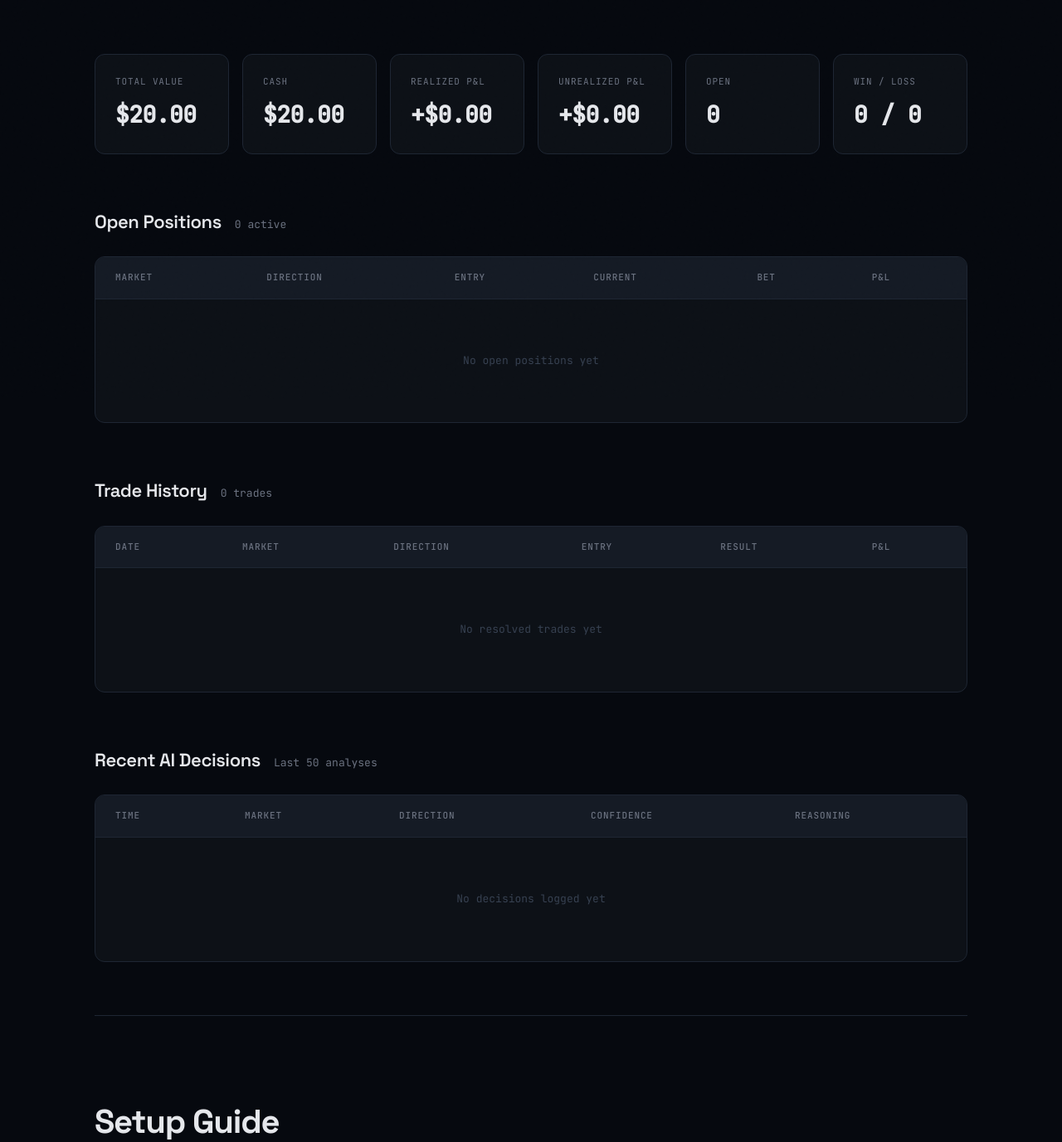
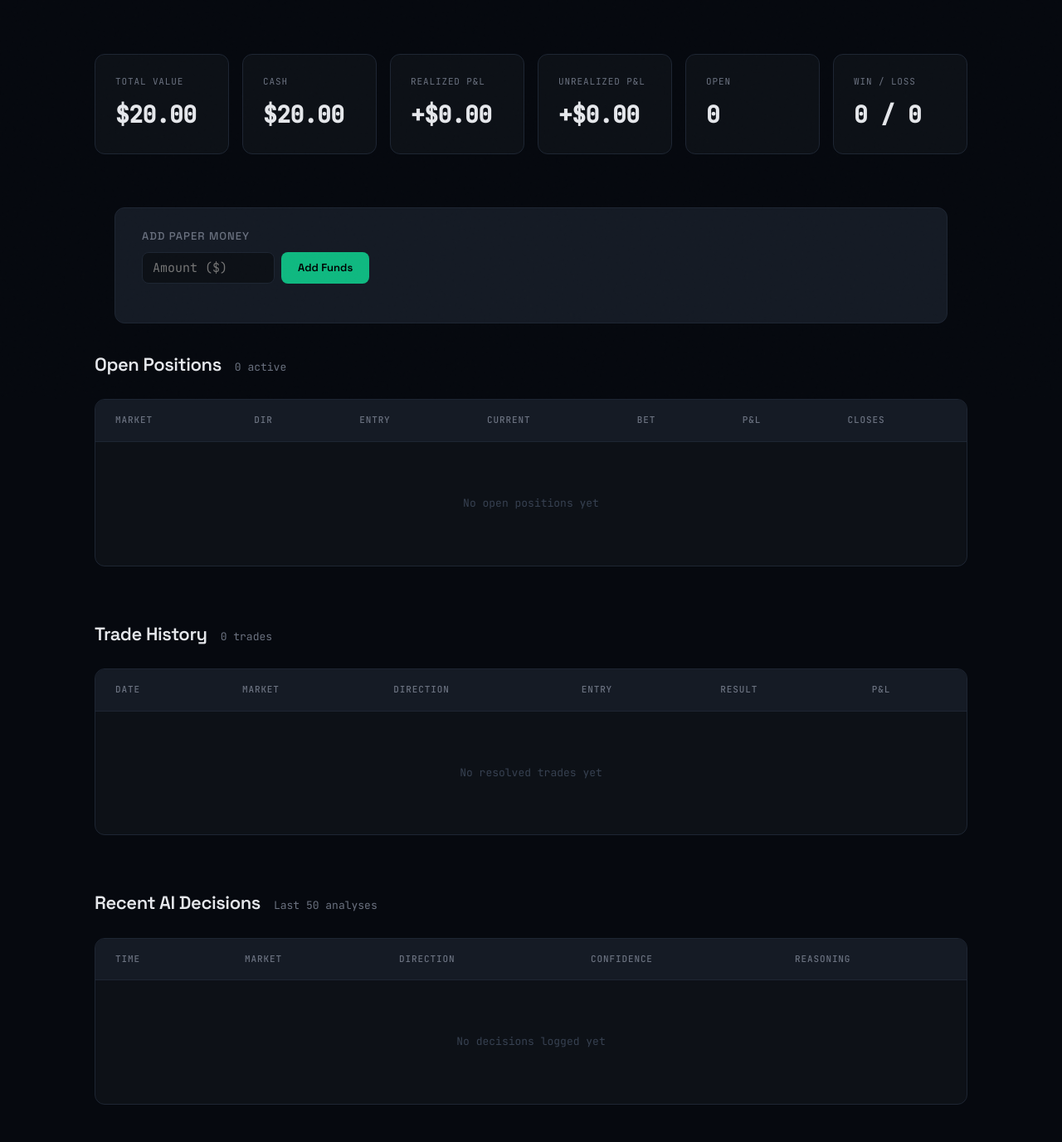
Before and after one commit to Zrk16/polymarket-bot, a Flask app: page / in a window 1280 px wide. Shown: the part 319-1696 px from the top of the page at 83% size. Run offline with Flask 3, Linux system fonts and the light colour scheme; data that the repository does not hold is empty.

Commit message:
Add Kelly sizing, add-funds widget, HF persistence, end date column

```diff
--- a/ledger.py
+++ b/ledger.py
@@ -8,6 +8,11 @@ P&L math (prediction market basics):
   - If your outcome wins: each share pays $1.00. Profit = shares - bet.
   - If your outcome loses: shares worth $0. Loss = full bet amount.
   - Unrealized P&L = (shares * current_price) - bet_amount.
+
+Persistence:
+  - Saves to ledger.json locally.
+  - If HF_TOKEN + HF_DATASET_REPO env vars are set, also syncs to a
+    Hugging Face dataset repo so data survives Space rebuilds.
 """
 
 import json
@@ -18,6 +23,43 @@ import uuid
 from fetcher import get_live_price, is_market_resolved
 
 LEDGER_FILE = "ledger.json"
+
+_HF_TOKEN = os.getenv("HF_TOKEN")
+_HF_REPO = os.getenv("HF_DATASET_REPO")  # e.g. "zrk2010/polymarket-data"
+
+
+def _hf_push(local_path):
+    """Push ledger.json to HF Dataset repo (fire-and-forget, never crashes)."""
+    if not (_HF_TOKEN and _HF_REPO):
+        return
+    try:
+        from huggingface_hub import HfApi
+        HfApi(token=_HF_TOKEN).upload_file(
+            path_or_fileobj=local_path,
+            path_in_repo="ledger.json",
+            repo_id=_HF_REPO,
+            repo_type="dataset",
+        )
+    except Exception as e:
+        print(f"  [ledger] HF sync failed: {e}")
+
+
+def _hf_pull():
+    """Pull ledger.json from HF Dataset repo. Returns dict or {}."""
+    if not (_HF_TOKEN and _HF_REPO):
+        return {}
+    try:
+        from huggingface_hub import hf_hub_download
+        path = hf_hub_download(
+            repo_id=_HF_REPO,
+            filename="ledger.json",
+            repo_type="dataset",
+            token=_HF_TOKEN,
+        )
+        with open(path, "r") as f:
+            return json.load(f)
+    except Exception:
+        return {}
 
 
 class Ledger:
@@ -32,6 +74,12 @@ class Ledger:
             self._save()
 
     def _load(self):
+        # 1. Try HF Dataset (survives rebuilds)
+        data = _hf_pull()
+        if data:
+            print("  [ledger] Loaded from HF Dataset")
+            return data
+        # 2. Fall back to local file
         if os.path.exists(LEDGER_FILE):
             with open(LEDGER_FILE, "r") as f:
                 return json.load(f)
@@ -40,8 +88,21 @@ class Ledger:
     def _save(self):
         with open(LEDGER_FILE, "w") as f:
             json.dump(self.data, f, indent=2)
+        _hf_push(LEDGER_FILE)
 
     def available_bankroll(self):
+        return self.data["bankroll"]
+
+    def add_funds(self, amount: float):
+        """Add paper money to the bankroll (dashboard top-up)."""
+        amount = round(float(amount), 2)
+        if amount <= 0:
+            raise ValueError("Amount must be positive")
+        self.data["bankroll"] = round(self.data["bankroll"] + amount, 2)
+        self.data["starting_bankroll"] = round(
+            self.data["starting_bankroll"] + amount, 2
+        )
+        self._save()
         return self.data["bankroll"]
 
     def get_open_condition_ids(self):
@@ -54,13 +115,6 @@ class Ledger:
     def place_trade(self, market, direction, entry_odds, token_id, bet_amount):
         """
         Record a paper trade. Deducts bet_amount from bankroll.
-
-        # TODO: Real execution would go here —
-        # 1. Build order via py-clob-client
-        # 2. Sign with wallet private key
-        # 3. Submit to CLOB API: POST /order
-        # 4. Wait for fill confirmation
-        # 5. Record actual fill price (may differ from midpoint)
         """
         shares = round(bet_amount / entry_odds, 6)
 
@@ -76,20 +130,20 @@ class Ledger:
             "shares": shares,
             "current_odds": entry_odds,
             "unrealized_pnl": 0.0,
+            "end_date": market.get("end_date", ""),
             "status": "open",
             "final_pnl": None,
+            "resolved_at": None,
         }
 
         self.data["trades"].append(trade)
         self.data["bankroll"] -= bet_amount
+        self.data["bankroll"] = round(self.data["bankroll"], 2)
         self._save()
         return trade
 
     def update_unrealized_pnl(self):
-        """
-        Fetch live prices for all open positions and recalculate
-        unrealized P&L: (shares * current_price) - bet_amount.
-        """
+        """Fetch live prices for all open positions and recalculate unrealized P&L."""
         for trade in self.data["trades"]:
             if trade["status"] != "open":
                 continue
@@ -105,15 +159,7 @@ class Ledger:
         self._save()
 
     def check_resolutions(self):
-        """
-        Check each open position — has the market resolved?
-        If yes, calculate final P&L and close the trade.
-
-        # TODO: Real bot would also:
-        # 1. Call redeem endpoint to claim winnings
-        # 2. Verify on-chain settlement
-        # 3. Update wallet USDC balance
-        """
+        """Check each open position — has the market resolved?"""
         for trade in self.data["trades"]:
             if trade["status"] != "open":
                 continue
@@ -123,7 +169,6 @@ class Ledger:
                 continue
 
             if winner is None:
-                # Market voided — refund the bet
                 trade["status"] = "voided"
                 trade["resolved_at"] = time.strftime("%Y-%m-%d %H:%M:%S")
                 trade["final_pnl"] = 0.0
--- a/requirements.txt
+++ b/requirements.txt
@@ -2,3 +2,4 @@ groq>=0.9.0
 requests>=2.31.0
 python-dotenv>=1.0.0
 flask>=3.0.0
+huggingface_hub>=0.23.0
--- a/server.py
+++ b/server.py
@@ -13,7 +13,7 @@ import os
 import threading
 import time
 
-from flask import Flask, jsonify, render_template
+from flask import Flask, jsonify, render_template, request
 
 from bot import run_cycle, SLEEP_SECONDS, BANKROLL
 from ledger import Ledger, LEDGER_FILE
@@ -93,6 +93,18 @@ def api_bot():
     return jsonify(bot_state)
 
 
+@app.route("/api/add-funds", methods=["POST"])
+def api_add_funds():
+    if ledger is None:
+        return jsonify({"error": "Bot not running yet"}), 400
+    try:
+        amount = float(request.json.get("amount", 0))
+        new_balance = ledger.add_funds(amount)
+        return jsonify({"bankroll": new_balance})
+    except (ValueError, TypeError) as e:
+        return jsonify({"error": str(e)}), 400
+
+
 if __name__ == "__main__":
     if not os.getenv("GROQ_API_KEY"):
         print("WARNING: GROQ_API_KEY not set — bot loop disabled, dashboard-only mode")
--- a/static/script.js
+++ b/static/script.js
@@ -104,11 +104,18 @@ document.addEventListener("DOMContentLoaded", () => {
     }
   }
 
+  function formatDate(str) {
+    if (!str) return "—";
+    const d = new Date(str);
+    if (isNaN(d)) return str;
+    return d.toLocaleDateString("en-US", { month: "short", day: "numeric", year: "numeric" });
+  }
+
   function renderPositions(trades) {
     els.positionsCount.textContent = `${trades.length} active`;
 
     if (!trades.length) {
-      els.positionsBody.innerHTML = emptyRow(6, "No open positions yet");
+      els.positionsBody.innerHTML = emptyRow(7, "No open positions yet");
       return;
     }
 
@@ -120,9 +127,10 @@ document.addEventListener("DOMContentLoaded", () => {
           <td>${truncate(t.market_title || t.question, 50)}</td>
           <td><span class="badge ${dirClass}">${t.direction}</span></td>
           <td>${parseFloat(t.entry_odds).toFixed(3)}</td>
-          <td>${parseFloat(t.current_price || t.entry_odds).toFixed(3)}</td>
+          <td>${parseFloat(t.current_odds || t.entry_odds).toFixed(3)}</td>
           <td>${money(t.bet_amount)}</td>
           <td class="${pnlClass(pnl)}">${signedMoney(pnl)}</td>
+          <td>${formatDate(t.end_date)}</td>
         </tr>`;
       })
       .join("");
@@ -190,6 +198,47 @@ document.addEventListener("DOMContentLoaded", () => {
     }
   }
 
+  // ── Add Funds ───────────────────────────────────────────────────
+  function initAddFunds() {
+    const btn = document.getElementById("addFundsBtn");
+    const input = document.getElementById("addFundsAmount");
+    const msg = document.getElementById("addFundsMsg");
+    if (!btn || !input) return;
+
+    btn.addEventListener("click", async () => {
+      const amount = parseFloat(input.value);
+      if (!amount || amount <= 0) {
+        msg.textContent = "Enter a valid amount.";
+        msg.className = "add-funds__msg add-funds__msg--err";
+        return;
+      }
+      btn.disabled = true;
+      msg.textContent = "";
+      try {
+        const res = await fetch("/api/add-funds", {
+          method: "POST",
+          headers: { "Content-Type": "application/json" },
+          body: JSON.stringify({ amount }),
+        });
+        const data = await res.json();
+        if (res.ok) {
+          msg.textContent = `Added ${money(amount)} — new balance: ${money(data.bankroll)}`;
+          msg.className = "add-funds__msg add-funds__msg--ok";
+          input.value = "";
+          fetchStatus();
+        } else {
+          msg.textContent = data.error || "Failed.";
+          msg.className = "add-funds__msg add-funds__msg--err";
+        }
+      } catch {
+        msg.textContent = "Network error.";
+        msg.className = "add-funds__msg add-funds__msg--err";
+      } finally {
+        btn.disabled = false;
+      }
+    });
+  }
+
   // ── Scroll reveals ──────────────────────────────────────────────
   function initReveals() {
     const targets = document.querySelectorAll(".reveal");
@@ -230,6 +279,7 @@ document.addEventListener("DOMContentLoaded", () => {
   }
 
   initReveals();
+  initAddFunds();
   refresh();
   setInterval(refresh, REFRESH_MS);
 });
--- a/static/styles.css
+++ b/static/styles.css
@@ -658,6 +658,80 @@ body::after {
 }
 
 
+/* ── Add Funds ──────────────────────────────────────────────── */
+.add-funds {
+  max-width: var(--max-width);
+  margin: 0 auto var(--space-lg);
+  padding: 0 var(--space-md);
+}
+
+.add-funds__inner {
+  background: var(--surface-raised);
+  border: 1px solid var(--border);
+  border-radius: var(--radius-lg);
+  padding: var(--space-md) var(--space-lg);
+  display: flex;
+  flex-direction: column;
+  gap: var(--space-xs);
+}
+
+.add-funds__label {
+  font-size: var(--font-size-sm);
+  color: var(--text-muted);
+  text-transform: uppercase;
+  letter-spacing: 0.08em;
+  font-weight: 500;
+}
+
+.add-funds__row {
+  display: flex;
+  gap: var(--space-xs);
+  flex-wrap: wrap;
+}
+
+.add-funds__input {
+  background: var(--surface);
+  border: 1px solid var(--border);
+  border-radius: var(--radius);
+  color: var(--text);
+  font-family: var(--font-mono);
+  font-size: var(--font-size-base);
+  padding: 0.5rem 0.75rem;
+  width: 160px;
+  outline: none;
+  transition: border-color 0.15s;
+}
+
+.add-funds__input:focus {
+  border-color: var(--accent);
+}
+
+.add-funds__btn {
+  background: var(--accent);
+  color: #000;
+  border: none;
+  border-radius: var(--radius);
+  font-family: var(--font-display);
+  font-size: var(--font-size-sm);
+  font-weight: 600;
+  padding: 0.5rem 1.25rem;
+  cursor: pointer;
+  transition: opacity 0.15s;
+  white-space: nowrap;
+}
+
+.add-funds__btn:hover { opacity: 0.85; }
+.add-funds__btn:disabled { opacity: 0.45; cursor: not-allowed; }
+
+.add-funds__msg {
+  font-size: var(--font-size-sm);
+  min-height: 1.2em;
+}
+
+.add-funds__msg--ok  { color: var(--accent); }
+.add-funds__msg--err { color: var(--red); }
+
+
 /* ── Reduced Motion ─────────────────────────────────────────── */
 @media (prefers-reduced-motion: reduce) {
   .reveal {
--- a/templates/dashboard.html
+++ b/templates/dashboard.html
@@ -67,6 +67,18 @@
       </div>
     </section>
 
+    <!-- Add Funds -->
+    <section class="add-funds reveal">
+      <div class="add-funds__inner">
+        <p class="add-funds__label">Add Paper Money</p>
+        <div class="add-funds__row">
+          <input class="add-funds__input" id="addFundsAmount" type="number" min="1" step="1" placeholder="Amount ($)">
+          <button class="add-funds__btn" id="addFundsBtn">Add Funds</button>
+        </div>
+        <p class="add-funds__msg" id="addFundsMsg"></p>
+      </div>
+    </section>
+
     <!-- Open Positions -->
     <section class="panel" id="positionsSection">
       <div class="panel__header reveal">
@@ -79,16 +91,17 @@
             <thead>
               <tr>
                 <th>Market</th>
-                <th>Direction</th>
+                <th>Dir</th>
                 <th>Entry</th>
                 <th>Current</th>
                 <th>Bet</th>
                 <th>P&L</th>
+                <th>Closes</th>
               </tr>
             </thead>
             <tbody id="positionsBody">
               <tr class="table__empty">
-                <td colspan="6">No open positions yet</td>
+                <td colspan="7">No open positions yet</td>
               </tr>
             </tbody>
           </table>
```
Also changed, not shown: bot.py (+36 -12 lines).
